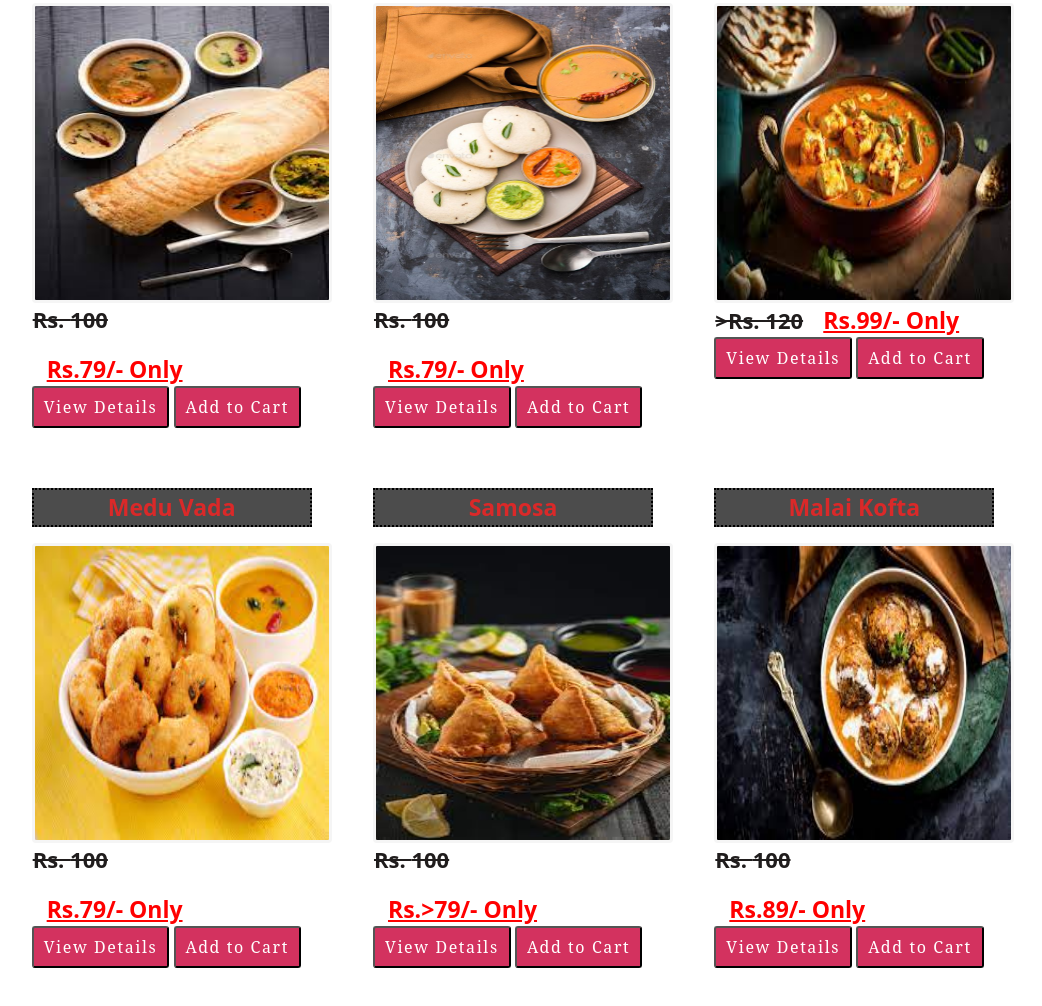
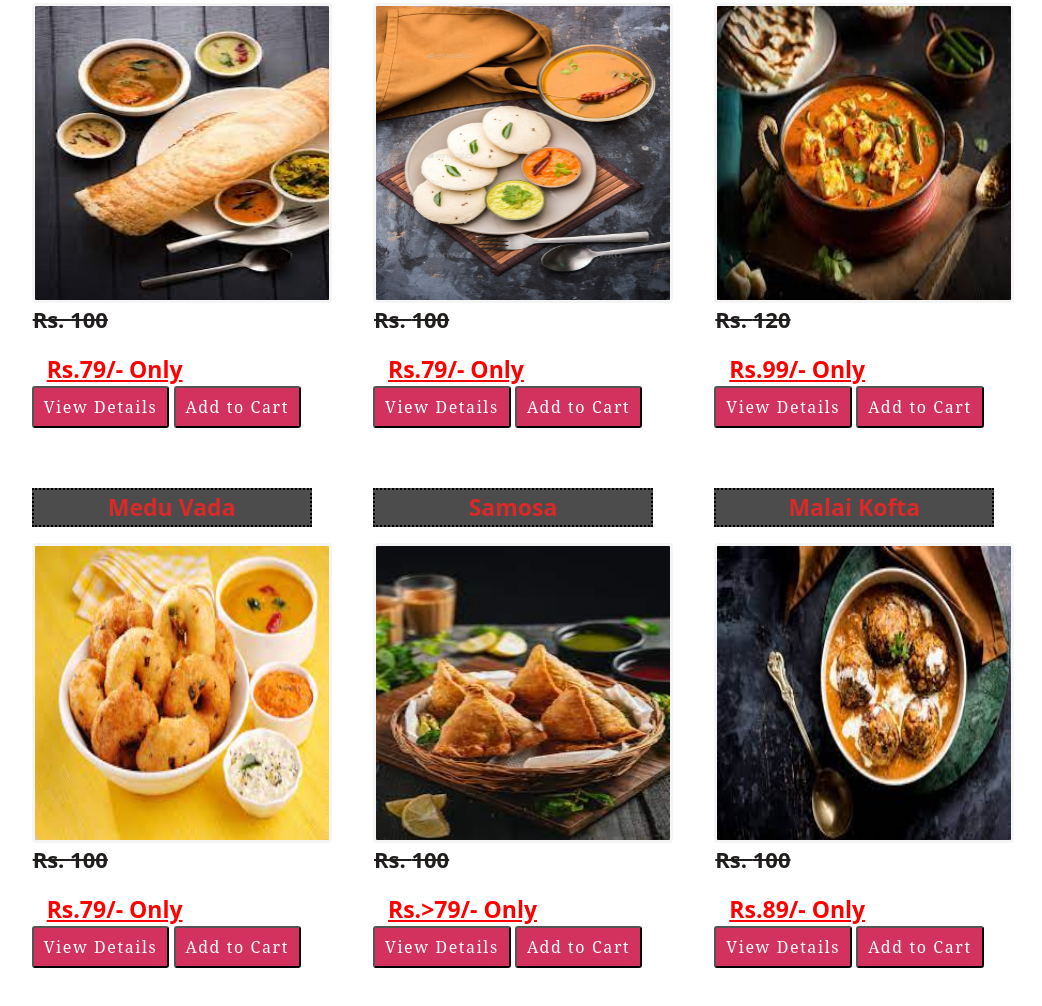
Before and after one commit to reetikavaidya/PetPujaa.github.io, a plain HTML site: page specialoffers.html in a window 1280 px wide. Shown: the part 1460-2466 px from the top of the page, without its empty margins (127-1169 px from the left). Drawn offline with nearby package versions, Linux system fonts and the light colour scheme.

Commit message:
specialoffers.html

```diff
--- a/specialoffers.html
+++ b/specialoffers.html
@@ -155,8 +155,7 @@
             <div class="recipe">
                 <p class="name">Paneer Tikka Masala</p>
                 <img src="images/panir-tikaa.jpg">
-
-                <span class="price">>Rs. 120</span>
+                <p class="price"><span>Rs. </span>120</p>
                 <span class="newprice">Rs.99/- Only</span><br>
                 <button class="btnStyle3 btnStyle" onclick="showPopup9()">View Details</button>
                 <button class="btnStyle3 btnStyle" onclick="addToCart('Paneer Tikka Masala',150)">Add to Cart</button>
```
